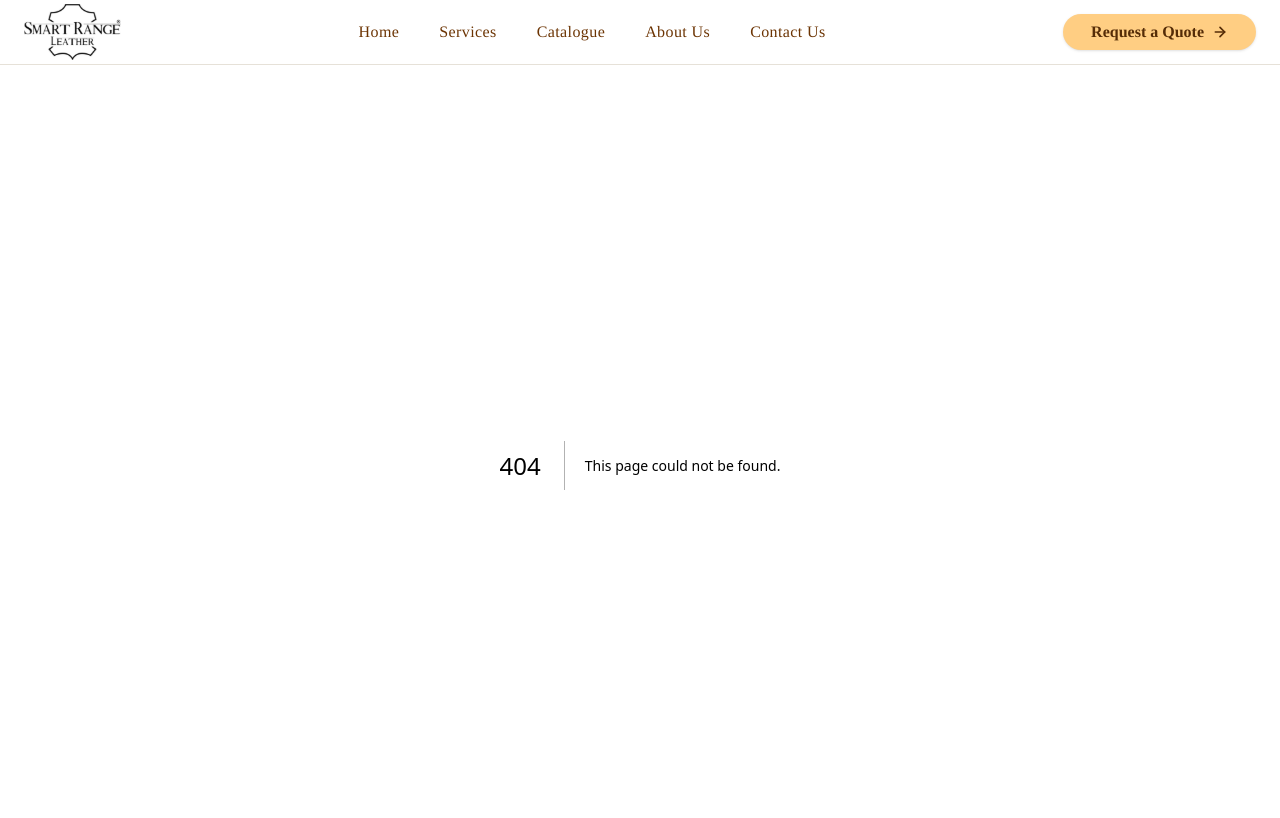
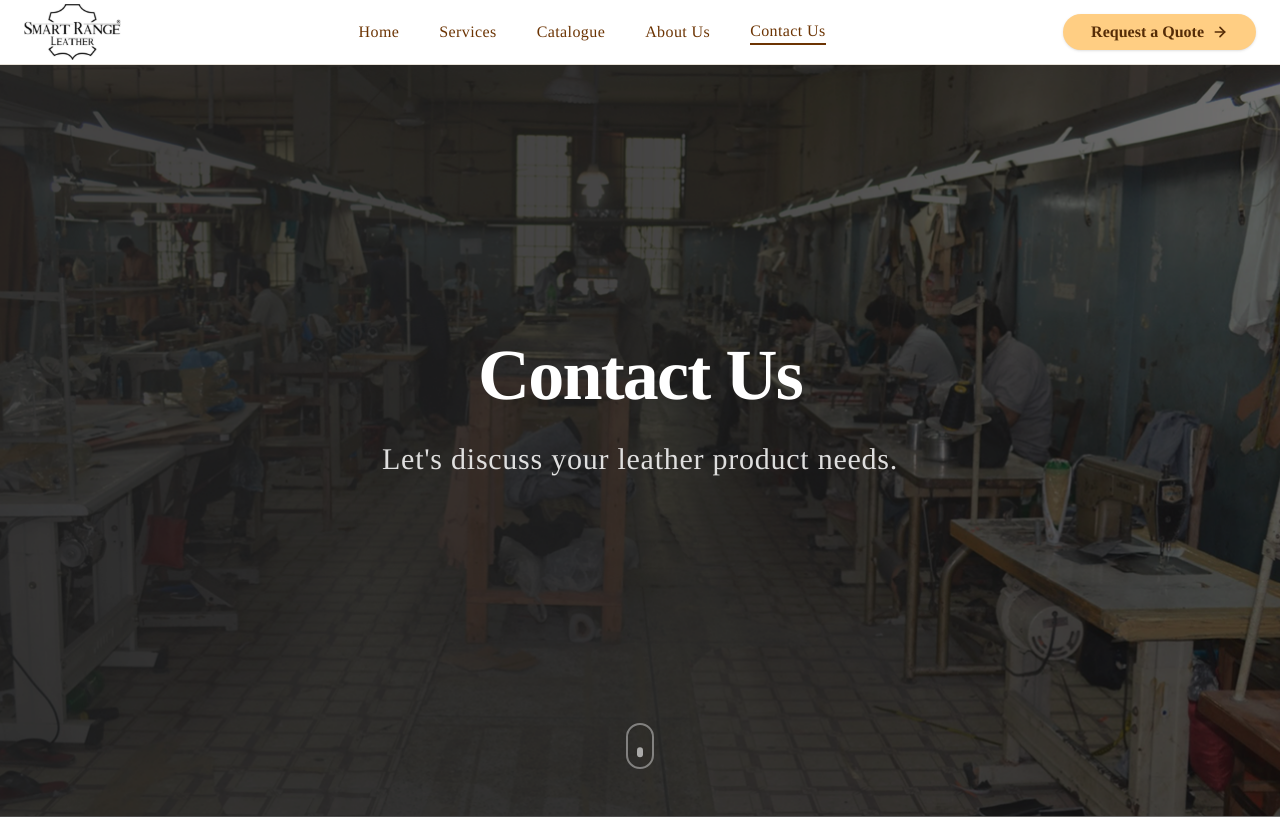
Before and after one commit to Lordevs/Smart-Range-Leather, a Next.js app: page /contact-us in a window 1280 px wide. Before the commit this address had no page. Shown: the top 818 px of the page. Built offline with nearby package versions, Linux system fonts and the light colour scheme.

Commit message:
create contact us page

```diff
--- /dev/null
+++ b/src/app/contact-us/page.tsx
@@ -0,0 +1,23 @@
+import ContactUsHeroSection from "@/components/contact-us/contact-us-hero-section";
+import { OurStorySection } from "@/components/about-us/our-story-section";
+import { StatsSection } from "@/components/common/stats-section";
+import { ApproachSection } from "@/components/about-us/approach-section";
+import { HomeManufacturingProcess } from "@/components/home-manufacturing-process";
+import { HomeCapabilitiesSection } from "@/components/home-capabilities-section";
+import { HomeClientsSection } from "@/components/home-clients-section";
+import { HomeWhyChooseUs } from "@/components/home-why-choose-us";
+import { HomeSustainabilitySection } from "@/components/home-sustainability-section";
+import { HomeContactSection } from "@/components/home-contact-section";
+
+export default function ContactUs() {
+    return (
+        <main className="min-h-screen">
+            <ContactUsHeroSection />
+            <StatsSection />
+            <HomeContactSection />
+            <HomeSustainabilitySection />
+            <HomeClientsSection />
+            <HomeWhyChooseUs />
+        </main>
+    );
+}
--- /dev/null
+++ b/src/components/contact-us/contact-us-hero-section.tsx
@@ -0,0 +1,19 @@
+"use client";
+
+import { DynamicHeroSection } from "@/components/common/dynamic-hero-section";
+
+export default function ContactUsHeroSection() {
+  return (
+    <DynamicHeroSection
+      imageSrc="/images/hero-imgs/contact-us.png"
+      imageAlt="Contact Us"
+      title="Contact Us"
+      subtext="Let's discuss your leather product needs."
+      primaryButtonLabel=""
+      secondaryButtonLabel=""
+      overlayGradient=""
+      contentClassName="text-center flex flex-col items-center"
+      buttonContainerClassName="flex justify-center"
+    />
+  );
+}
--- a/src/constants/route.ts
+++ b/src/constants/route.ts
@@ -3,7 +3,7 @@ export const ROUTES = {
   SERVICES: "/services",
   CATALOGUE: "/catalogue",
   ABOUT: "/about-us",
-  CONTACT: "/contact",
+  CONTACT: "/contact-us",
   PRIVACY_POLICY: "/privacy-policy",
   TERMS_AND_CONDITIONS: "/terms-and-conditions",
 };
```
Also changed, not shown: public/images/hero-imgs/contact-us.png (added).
